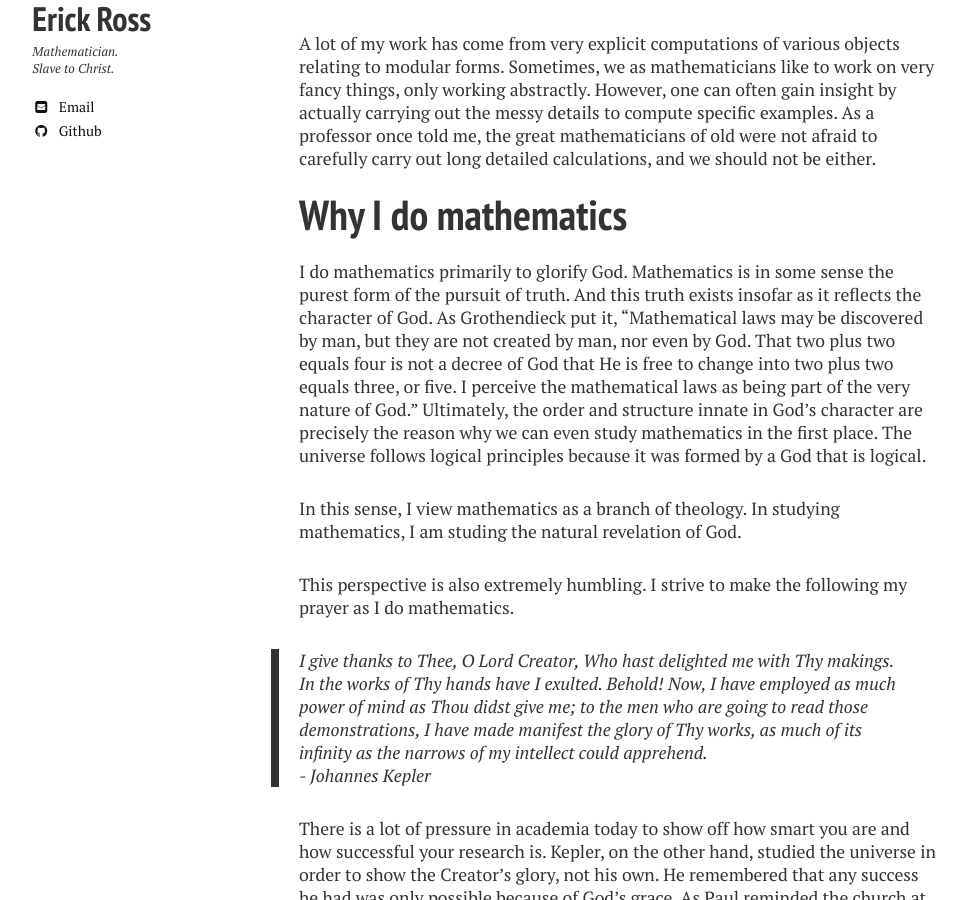
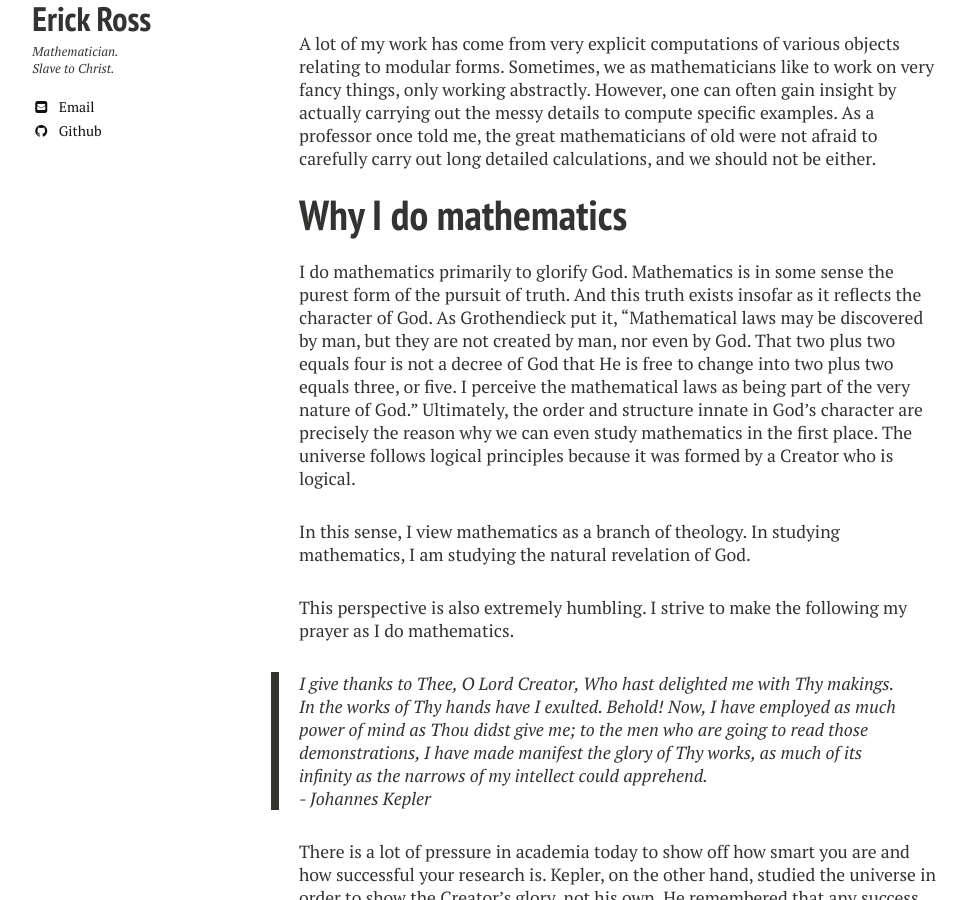
Before and after one commit to erick-ross/erick-ross.github.io, a Jekyll site: the page built from index.md, in a window 1280 px wide and 900 px high, scrolled down 364 px. Shown: the whole window, without its empty margins (21-987 px from the left). Built offline with Jekyll 4.4.1, drawn with Linux system fonts in a browser that asks for light colours; nearby versions of some CDN libraries.

Commit message:
some setup

```diff
--- a/index.md
+++ b/index.md
@@ -16,9 +16,9 @@ A lot of my work has come from very explicit computations of various objects rel
 # Why I do mathematics
 I do mathematics primarily to glorify God.
 Mathematics is in some sense the purest form of the pursuit of truth. And this truth exists insofar as it reflects the character of God. As Grothendieck put it, "Mathematical laws may be discovered by man, but they are not created by man, nor even by God. That two plus two equals four is not a decree of God that He is free to change into two plus two equals three, or five. I perceive the mathematical laws as being part of the very nature of God."
-Ultimately, the order and structure innate in God's character are precisely the reason why we can even study mathematics in the first place. The universe follows logical principles because it was formed by a God that is logical.
+Ultimately, the order and structure innate in God's character are precisely the reason why we can even study mathematics in the first place. The universe follows logical principles because it was formed by a Creator who is logical.
 
-In this sense, I view mathematics as a branch of theology. In studying mathematics, I am studing the natural revelation of God.
+In this sense, I view mathematics as a branch of theology. In studying mathematics, I am studying the natural revelation of God.
 
 This perspective is also extremely humbling. I strive to make the following my prayer as I do mathematics.
 > I give thanks to Thee, O Lord Creator, Who hast delighted me with Thy makings. In the works of Thy hands have I exulted. Behold! Now, I have employed as much power of mind as Thou didst give me; to the men who are going to read those demonstrations, I have made manifest the glory of Thy works, as much of its infinity as the narrows of my intellect could apprehend.
```
Also changed, not shown: research.md (+1 -1 lines).
